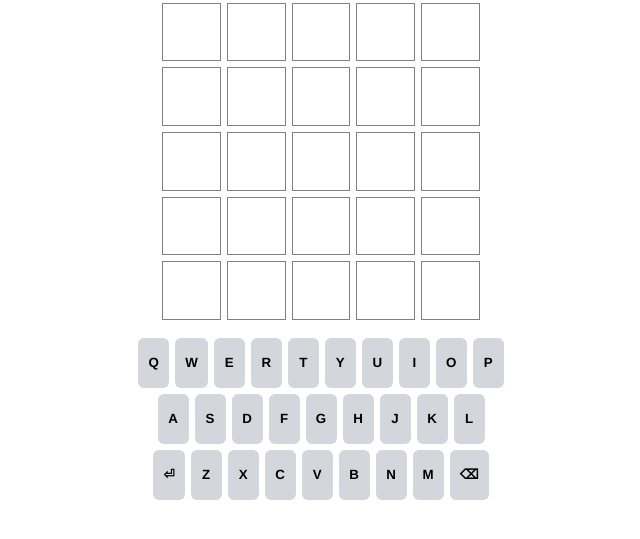
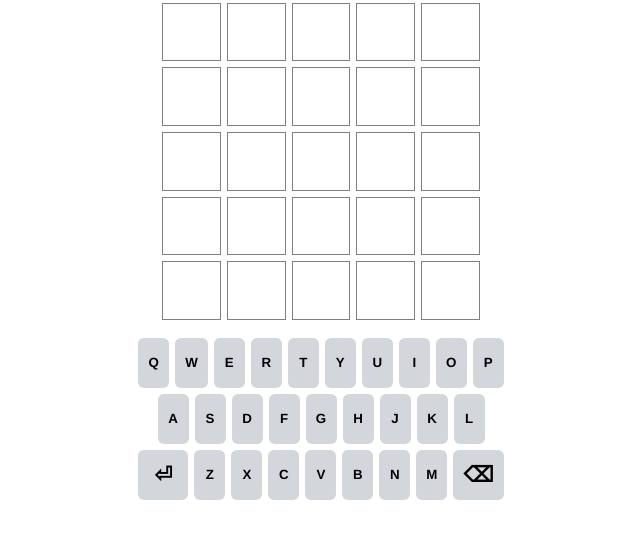
Before and after one commit to ablakey/chonkle, a plain HTML site: page index.html in a window 1280 px wide. Shown: the part 249-788 px from the top of the page, without its empty margins (319-959 px from the left). Drawn offline with Linux system fonts and the light colour scheme.

Commit message:
update font

```diff
--- a/index.html
+++ b/index.html
@@ -83,7 +83,7 @@
             <div id="L">L</div>
           </div>
           <div>
-            <div id="ENTER">⏎</div>
+            <div style="min-width: 30px; font-size: 16pt" id="ENTER">⏎</div>
             <div id="Z">Z</div>
             <div id="X">X</div>
             <div id="C">C</div>
@@ -91,7 +91,7 @@
             <div id="B">B</div>
             <div id="N">N</div>
             <div id="M">M</div>
-            <div id="DELETE">⌫</div>
+            <div style="font-size: 16pt" id="DELETE">⌫</div>
           </div>
         </div>
       </div>
```
